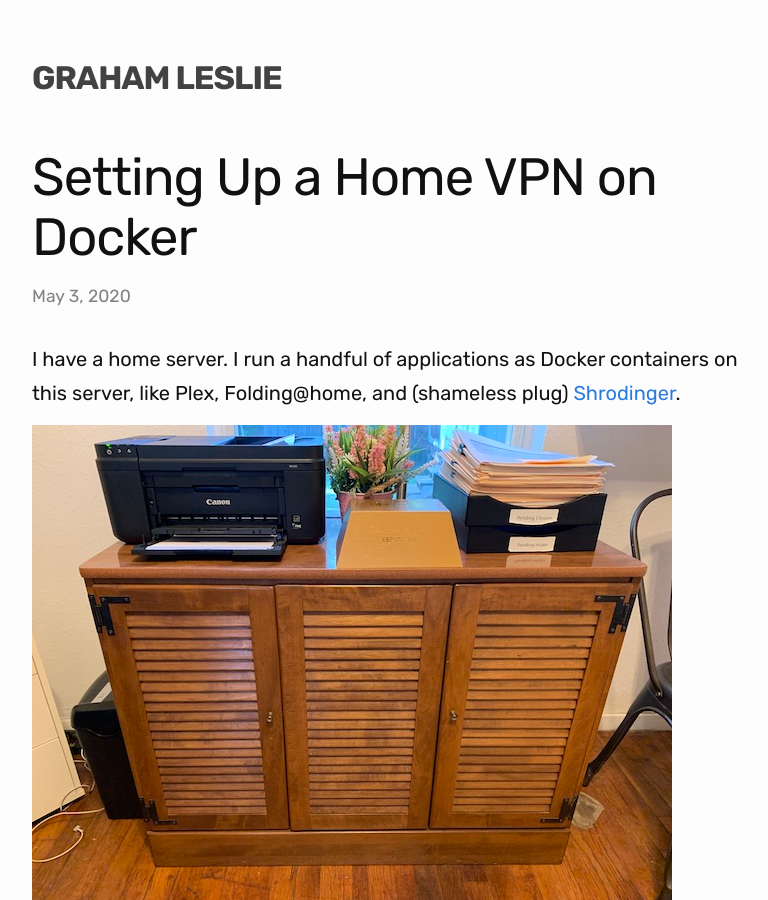
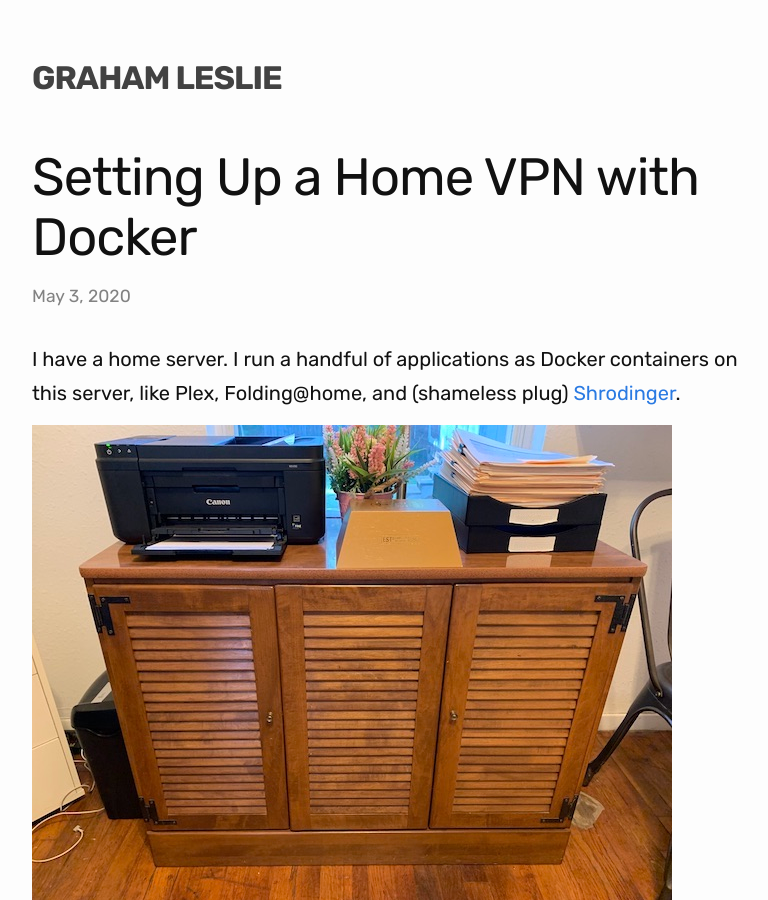
Before and after one commit to grahamleslie/grahamleslie.github.io, a Jekyll site: the page built from _posts/2020-05-03-setting-up-a-home-vpn-on-docker.md, in a window 1280 px wide and 900 px high. Shown: the whole window, without its empty margins (238-1006 px from the left). Built offline with Jekyll 4.4.1, drawn with Linux system fonts in a browser that asks for light colours; nearby versions of some CDN libraries.

Commit message:
Improves title grammar

```diff
--- a/_posts/2020-05-03-setting-up-a-home-vpn-on-docker.md
+++ b/_posts/2020-05-03-setting-up-a-home-vpn-on-docker.md
@@ -1,6 +1,6 @@
 ---
 layout: post
-title: "Setting Up a Home VPN on Docker"
+title: "Setting Up a Home VPN with Docker"
 date: 2020-05-03 09:12:15 -0500
 categories: docker home vpn homelab
 duration: "5 minutes"
```
Also changed, not shown: assets/images/posts/cabinet.jpg.
